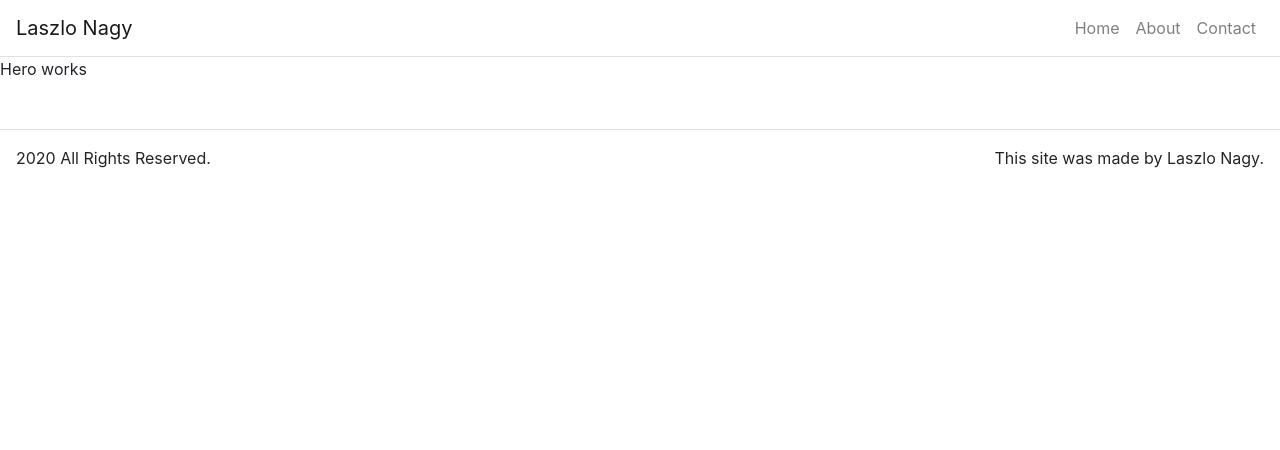
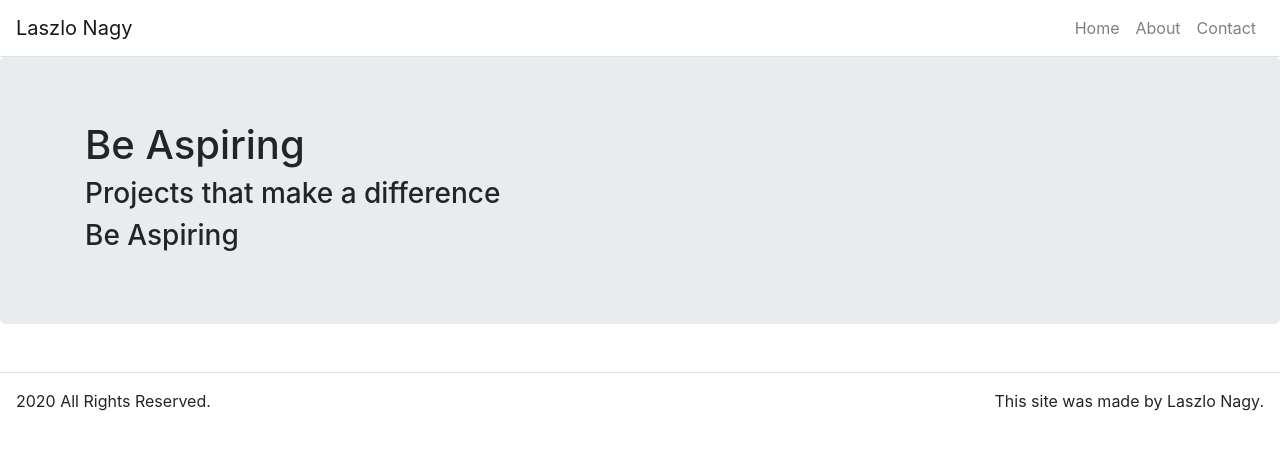
Before and after one commit to LaszloNagy85/portfolio-page, a React (Create React App) app: page / in a window 1280 px wide. Shown: the top 450 px of the page. Built offline with nearby package versions, Linux system fonts and the light colour scheme.

Commit message:
pass data home->Hero

```diff
--- a/src/components/Hero.js
+++ b/src/components/Hero.js
@@ -1,10 +1,24 @@
 import React from "react";
+import Container from "react-bootstrap/Container";
+import Col from "react-bootstrap/Col";
+import Row from "react-bootstrap/Row";
 
-function Hero() {
+import Jumbotron from "react-bootstrap/Jumbotron"
+
+const Hero = (props) => {
     return (
-        <div>
-            Hero works
-        </div>
+        <Jumbotron>
+            <Container>
+                <Row>
+                    <Col>
+                        { props.title && <h1>{props.title}</h1>}
+                        { props.subtitle && <h3>{props.subtitle}</h3>}
+                        { props.text && <h3>{props.title}</h3>}
+                    </Col>
+                </Row>
+
+            </Container>
+        </Jumbotron>
 
     );
 }
--- a/src/pages/HomePage.js
+++ b/src/pages/HomePage.js
@@ -5,7 +5,7 @@
 const HomePage = (props) => {
 
     return (
-        <Hero />
+        <Hero title={props.title} subtitle={props.subtitle} text={props.text}/>
     );
 }
 
```
